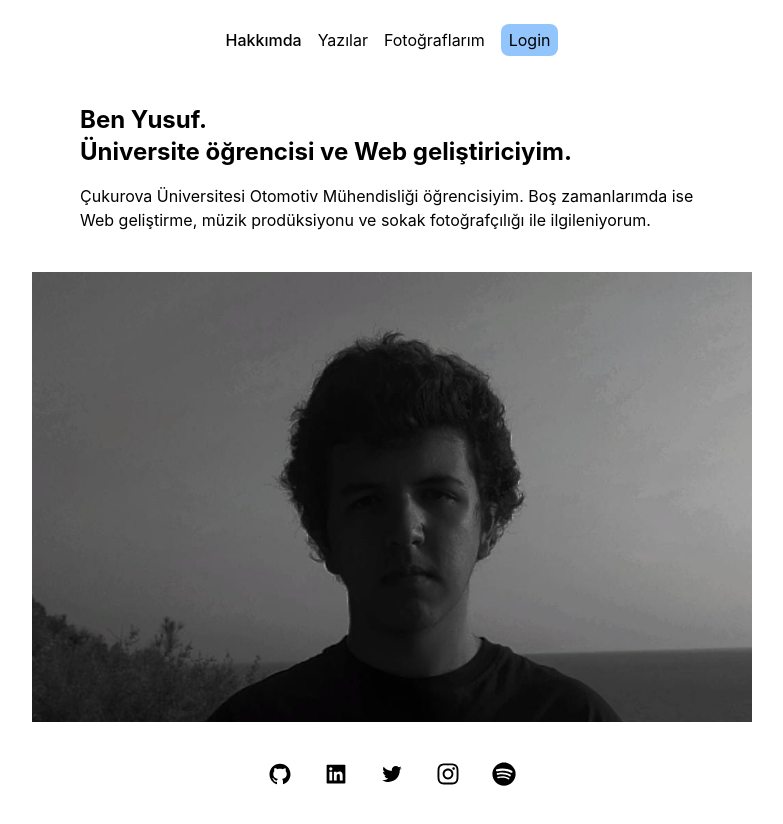
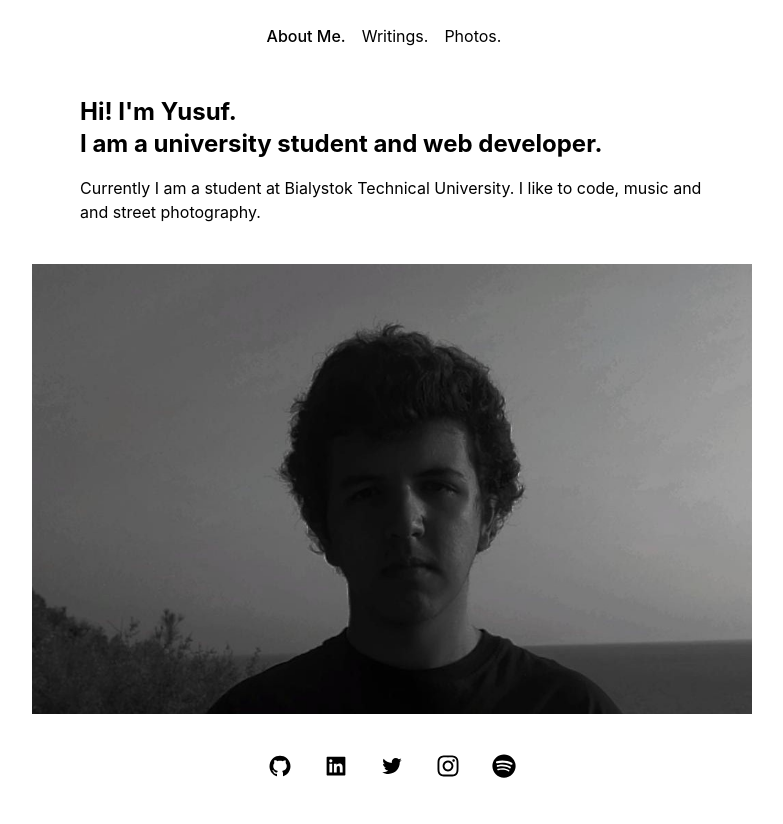
Before and after one commit to yusufxcingoz/personal-blog, a Next.js app: page / in a window 1280 px wide. Shown: the top 824 px of the page, without its empty margins (248-1031 px from the left). Built offline with nearby package versions, Linux system fonts and the light colour scheme.

Commit message:
Translated to the english.

```diff
--- a/components/form.js
+++ b/components/form.js
@@ -19,20 +19,6 @@ function form({ onSubmit, setText, text }) {
           className="border w-full block p-2 rounded-lg focus:border-transparent focus:rounded-lg"
           value={text}
         />
-
-        <div className="mt-5">
-          {isAuthenticated ? (
-            <div className="flex items-center space-x-2">
-              <button className="bg-gray-300 hover:bg-gray-400 duration-500 rounded-lg px-2 py-1">
-                Comment
-              </button>
-            </div>
-          ) : (
-            <div>
-              <p>You need to login for add comment.</p>
-            </div>
-          )}
-        </div>
       </form>
     </div>
   )
--- a/components/header.js
+++ b/components/header.js
@@ -17,18 +17,18 @@ function Header() {
         >
           <div className={' font-medium hover:text-gray-500 duration-300'}>
             <Link href="/" className={'bg-black'}>
-              <a>Hakkımda</a>
+              <a>About Me.</a>
             </Link>
           </div>
 
           <div className={'hover:text-gray-500 duration-300'}>
             <Link href="/blog" className={'mx'}>
-              <a>Yazılar</a>
+              <a>Writings.</a>
             </Link>
           </div>
           <div className={'hover:text-gray-500 duration-300'}>
             <Link href="/photos" className={'mx'}>
-              <a>Fotoğraflarım</a>
+              <a>Photos.</a>
             </Link>
           </div>
 
@@ -40,25 +40,10 @@ function Header() {
               <div className={'hover:text-gray-500 duration-300'}>
                 <img src={user.picture} width={30} className="rounded-full" />
               </div>
-              <button
-                className="bg-red-300 hover:bg-red-400 duration-500 rounded-lg px-2 py-1"
-                onClick={() =>
-                  logout({ returnTo: 'https://www.yusufcingoz.me/' })
-                }
-              >
-                Logout
-              </button>
             </div>
           ) : (
             <div>
-              <div>
-                <button
-                  className="bg-blue-300 hover:bg-blue-400 duration-500 rounded-lg px-2 py-1"
-                  onClick={() => loginWithPopup()}
-                >
-                  Login
-                </button>
-              </div>
+              <div></div>
             </div>
           )}
         </nav>
--- a/package.json
+++ b/package.json
@@ -25,7 +25,7 @@
     "luxon": "^1.27.0",
     "nano-id": "^1.1.0",
     "nanoid": "^3.1.22",
-    "next": "^10.1.1",
+    "next": "^10.2.3",
     "next-mdx": "^0.6.0",
     "react": "^17.0.2",
     "react-dom": "^17.0.2",
--- a/pages/blog/index.js
+++ b/pages/blog/index.js
@@ -19,7 +19,7 @@ function BlogPage({ posts }) {
 
                   <p className="my-4 text-gray-500">{post.frontMatter.date}</p>
                   <p className=" text-gray-700">
-                    {post.frontMatter.author} yazdı.
+                    Wroted by {post.frontMatter.author}
                   </p>
                 </div>
               </div>
--- a/pages/index.js
+++ b/pages/index.js
@@ -6,7 +6,6 @@ import { AiFillLinkedin } from 'react-icons/ai'
 import { FaInstagram } from 'react-icons/fa'
 import { FaSpotify } from 'react-icons/fa'
 import PageTransition from '../components/page-transition'
-
 
 function HomePage() {
   return (
@@ -18,13 +17,13 @@ function HomePage() {
       <div className="site-container">
         <div className={'space-y-4'}>
           <h1 className={'text-2xl font-bold'}>
-            Ben Yusuf. <br></br> Üniversite öğrencisi ve Web geliştiriciyim.
+            Hi! I'm Yusuf. <br></br> I am a university student and web
+            developer.
           </h1>
 
           <p>
-            Çukurova Üniversitesi Otomotiv Mühendisliği öğrencisiyim. Boş
-            zamanlarımda ise Web geliştirme, müzik prodüksiyonu ve sokak
-            fotoğrafçılığı ile ilgileniyorum.
+            Currently I am a student at Bialystok Technical University. I like
+            to code, music and and street photography.
           </p>
         </div>
       </div>
@@ -37,7 +36,7 @@ function HomePage() {
               href="https://github.com/yusufxcingoz"
               className="hover:text-white"
             >
-            <AiOutlineGithub className="lg:home__footer-item md:home__footer-item  "/>
+              <AiOutlineGithub className="lg:home__footer-item md:home__footer-item  " />
             </Link>
           </div>
 
@@ -46,7 +45,7 @@ function HomePage() {
               href="https://www.linkedin.com/in/yusuf-cingoz/"
               className="hover:text-gray-400"
             >
-            <AiFillLinkedin className="lg:home__footer-item md:home__footer-item"/>
+              <AiFillLinkedin className="lg:home__footer-item md:home__footer-item" />
             </Link>
           </div>
           <div className="hover:text-gray-500 hover:cursor-pointer duration-300">
@@ -59,17 +58,19 @@ function HomePage() {
           </div>
           <div className="hover:text-gray-500 hover:cursor-pointer duration-300">
             <Link href="https://www.instagram.com/yusf.wav/" className="">
-            <FaInstagram  className="lg:home__footer-item md:home__footer-item   " />
+              <FaInstagram className="lg:home__footer-item md:home__footer-item   " />
             </Link>
           </div>
           <div className="hover:text-gray-500 hover:cursor-pointer duration-300">
-          <Link href="https://open.spotify.com/artist/3Miy5QferhpPgiVjXBf3U2?si=OwiW-ETkQyiyk7S4JRtc5g" className="">
-            <FaSpotify  className="lg:home__footer-item md:home__footer-item "/>
+            <Link
+              href="https://open.spotify.com/artist/3Miy5QferhpPgiVjXBf3U2?si=OwiW-ETkQyiyk7S4JRtc5g"
+              className=""
+            >
+              <FaSpotify className="lg:home__footer-item md:home__footer-item " />
             </Link>
           </div>
         </div>
       </div>
-
     </PageTransition>
   )
 }
--- a/pages/photos.js
+++ b/pages/photos.js
@@ -9,29 +9,26 @@ const Photos = dynamic(() => import('../components/photos'), {
   ssr: false
 })
 
-
-
 function PhotosPage({ photos, stats }) {
-    console.log(photos)
+  console.log(photos)
   return (
     <PageTransition>
       <div className="c-small mx-auto site-container">
         <p className="text-lg text-center ">
-          Güzel bir kare gördüğümde, zaman ve mekan fark etmeksizin telefonumu çıkarıp o anı ölümsüzleştirmeyi seviyorum.
-          Sonrasında dönüp baktığımda anı yakalayabilmiş olmak güzel bir haz veriyor.
+          When I see a beautiful frame, regardless of time and place, I like to
+          take out my phone and immortalize that moment. When I look back later,
+          being able to capture the moment gives a good pleasure.
         </p>
-
-
       </div>
 
-    { /*{photos.map((ph) => {
+      {/*{photos.map((ph) => {
           return(
               <div>
                   <img src={ph.urls.regular}/>
               </div>
           )
-      })}*/ }
-    <Photos className="" data={photos}/>
+      })}*/}
+      <Photos className="" data={photos} />
     </PageTransition>
   )
 }
```
Also changed, not shown: 1 other file (tests, documents, lock files or other folders). Lines whose indentation alone changed are shown as unchanged.
